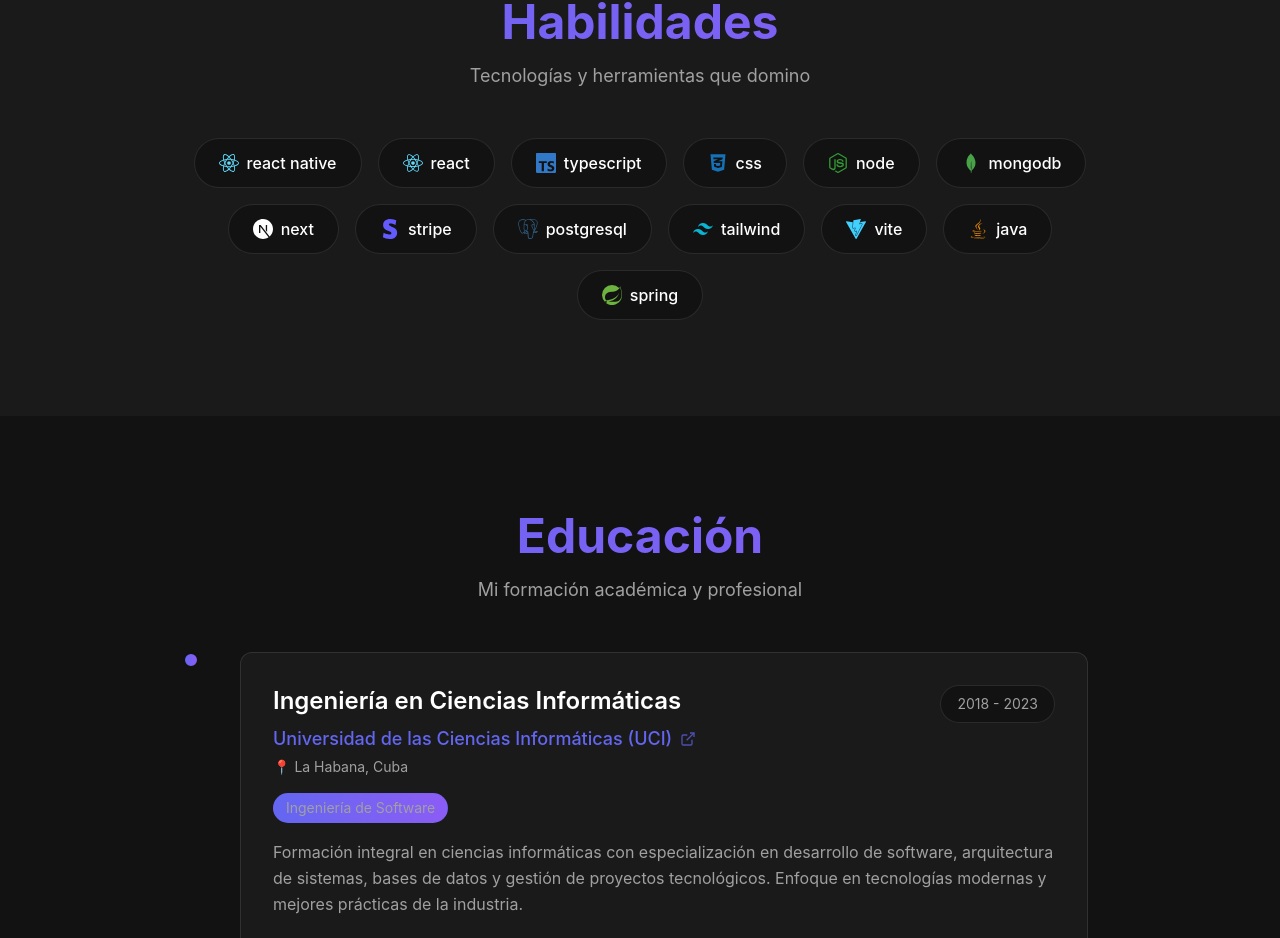
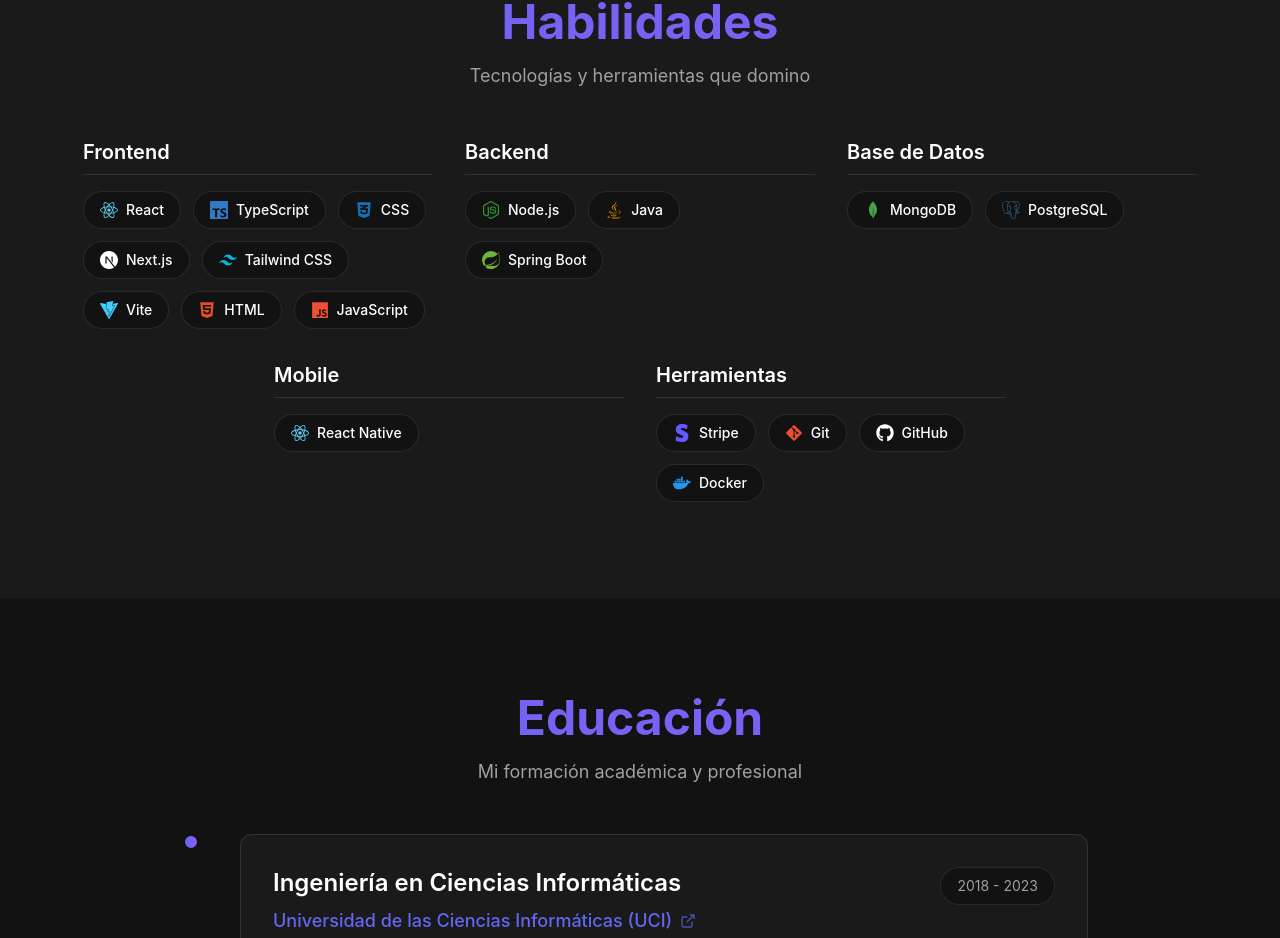
Before and after one commit to jesusfvb/portfolio, a React (Vite) app: page / in a window 1280 px wide. Shown: the part 2442-3380 px from the top of the page. Built offline with nearby package versions, Linux system fonts and the light colour scheme.

Commit message:
refactor(skills): Enhance Skills component to categorize and display skills by type, improving organization and user experience

```diff
--- a/src/domain/constants/skills.constants.tsx
+++ b/src/domain/constants/skills.constants.tsx
@@ -1,11 +1,17 @@
 import type { ReactElement } from "react";
 import {
   FaCss3Alt,
+  FaDocker,
+  FaGitAlt,
+  FaGithub,
+  FaHtml5,
   FaJava,
+  FaJs,
   FaReact
 } from "react-icons/fa";
 import {
   SiMongodb,
+  SiMongoose,
   SiNextdotjs,
   SiNodedotjs,
   SiPostgresql,
@@ -17,63 +23,123 @@
   SiVite
 } from "react-icons/si";
 
+export type SkillCategory = "frontend" | "backend" | "database" | "tools" | "mobile";
+
 interface TechIconMap {
   icon: ReactElement;
   keywords: string[];
+  category: SkillCategory;
+  displayName: string;
 }
 
 export const SKILLS_ICONS: Record<string, TechIconMap> = {
   "react native": {
     icon: <SiReact style={{ color: "#61DAFB" }} />,
     keywords: ["react native", "reactnative"],
+    category: "mobile",
+    displayName: "React Native",
   },
   react: {
     icon: <FaReact style={{ color: "#61DAFB" }} />,
     keywords: ["react"],
+    category: "frontend",
+    displayName: "React",
   },
   typescript: {
     icon: <SiTypescript style={{ color: "#3178C6" }} />,
-    keywords: ["typescript"],
+    keywords: ["typescript", "ts"],
+    category: "frontend",
+    displayName: "TypeScript",
   },
   css: {
     icon: <FaCss3Alt style={{ color: "#1572B6" }} />,
     keywords: ["css"],
+    category: "frontend",
+    displayName: "CSS",
   },
   node: {
     icon: <SiNodedotjs style={{ color: "#339933" }} />,
     keywords: ["node"],
+    category: "backend",
+    displayName: "Node.js",
   },
   mongodb: {
     icon: <SiMongodb style={{ color: "#47A248" }} />,
-    keywords: ["mongodb"],
+    keywords: ["mongodb", "mongo"],
+    category: "database",
+    displayName: "MongoDB",
   },
   next: {
     icon: <SiNextdotjs style={{ color: "#FFFFFF" }} />,
     keywords: ["next"],
+    category: "frontend",
+    displayName: "Next.js",
   },
   stripe: {
     icon: <SiStripe style={{ color: "#635BFF" }} />,
     keywords: ["stripe"],
+    category: "tools",
+    displayName: "Stripe",
   },
   postgresql: {
     icon: <SiPostgresql style={{ color: "#336791" }} />,
     keywords: ["postgresql", "postgres"],
+    category: "database",
+    displayName: "PostgreSQL",
   },
   tailwind: {
     icon: <SiTailwindcss style={{ color: "#06B6D4" }} />,
     keywords: ["tailwind"],
+    category: "frontend",
+    displayName: "Tailwind CSS",
   },
   vite: {
     icon: <SiVite style={{ color: "#41D1FF" }} />,
     keywords: ["vite"],
+    category: "frontend",
+    displayName: "Vite",
   },
   java: {
     icon: <FaJava style={{ color: "#ED8B00" }} />,
     keywords: ["java"],
+    category: "backend",
+    displayName: "Java",
   },
   spring: {
     icon: <SiSpring style={{ color: "#6DB33F" }} />,
-    keywords: ["spring"],
+    keywords: ["spring", "spring boot"],
+    category: "backend",
+    displayName: "Spring Boot",
+  },
+  html: {
+    icon: <FaHtml5 style={{ color: "#E34F26" }} />,
+    keywords: ["html"],
+    category: "frontend",
+    displayName: "HTML",
+  },
+  git: {
+    icon: <FaGitAlt style={{ color: "#F05032" }} />,
+    keywords: ["git"],
+    category: "tools",
+    displayName: "Git",
+  },
+  github: {
+    icon: <FaGithub style={{ color: "#FFFFFF" }} />,
+    keywords: ["github"],
+    category: "tools",
+    displayName: "GitHub",
+  },
+  docker: {
+    icon: <FaDocker style={{ color: "#2496ED" }} />,
+    keywords: ["docker"],
+    category: "tools",
+    displayName: "Docker",
+  },
+  javascript: {
+    icon: <FaJs style={{ color: "#F05032" }} />,
+    keywords: ["javascript"],
+    category: "frontend",
+    displayName: "JavaScript",
   },
 };
 
--- a/src/presentation/components/sections/skills/Skills.tsx
+++ b/src/presentation/components/sections/skills/Skills.tsx
@@ -1,7 +1,44 @@
-import { SKILLS_ICONS } from "@/domain/constants";
+import React from "react";
+import { SKILLS_ICONS, type SkillCategory } from "@/domain/constants";
 
+const categoryLabels: Record<SkillCategory, string> = {
+  frontend: "Frontend",
+  backend: "Backend",
+  database: "Base de Datos",
+  tools: "Herramientas",
+  mobile: "Mobile",
+};
 
 const Skills = () => {
+  // Agrupar habilidades por categoría
+  const skillsByCategory = Object.entries(SKILLS_ICONS).reduce(
+    (acc, [key, skill]) => {
+      const category = skill.category;
+      if (!acc[category]) {
+        acc[category] = [];
+      }
+      acc[category].push({ key, ...skill });
+      return acc;
+    },
+    {} as Record<
+      SkillCategory,
+      Array<{ key: string; icon: React.ReactElement; displayName: string }>
+    >
+  );
+
+  // Orden de las categorías
+  const categoryOrder: SkillCategory[] = [
+    "frontend",
+    "backend",
+    "database",
+    "mobile",
+    "tools",
+  ];
+
+  // Filtrar categorías que tienen habilidades
+  const availableCategories = categoryOrder.filter(
+    (category) => skillsByCategory[category] && skillsByCategory[category].length > 0
+  );
 
   return (
     <section id="skills" className="py-24 bg-[#1a1a1a]">
@@ -12,16 +49,32 @@
         <p className="text-center text-[#a0a0a0] text-lg mb-12">
           Tecnologías y herramientas que domino
         </p>
-        <div className="flex flex-wrap gap-4 justify-center mt-12 max-w-[900px] mx-auto px-4 md:px-0">
-          {Object.entries(SKILLS_ICONS).map(([skill, icon], index) => (
-            <div
-              key={index}
-              className="flex items-center gap-2 px-6 py-3 md:px-6 md:py-3 bg-[#121212] border border-[rgba(255,255,255,0.1)] rounded-full text-base md:text-base font-medium text-white transition-all duration-300 cursor-default hover:bg-linear-to-r hover:from-[#6366f1] hover:to-[#8b5cf6] hover:border-transparent hover:-translate-y-0.5 hover:shadow-[0_5px_15px_rgba(99,102,241,0.3)]"
-            >
-              <span className="flex items-center justify-center text-xl">{icon.icon}</span>
-              <span>{skill}</span>
-            </div>
-          ))}
+        <div className="flex flex-wrap justify-center gap-8 max-w-[1200px] mx-auto px-4 md:px-0">
+          {availableCategories.map((category) => {
+            const skills = skillsByCategory[category];
+            if (!skills || skills.length === 0) return null;
+
+            return (
+              <div key={category} className="flex flex-col w-full md:w-[calc(50%-1rem)] lg:w-[calc(33.333%-1.333rem)] max-w-[350px]">
+                <h3 className="text-xl font-semibold text-white mb-4 pb-2 border-b border-[rgba(255,255,255,0.1)]">
+                  {categoryLabels[category]}
+                </h3>
+                <div className="flex flex-wrap gap-3">
+                  {skills.map((skill) => (
+                    <div
+                      key={skill.key}
+                      className="flex items-center gap-2 px-4 py-2 bg-[#121212] border border-[rgba(255,255,255,0.1)] rounded-full text-sm font-medium text-white transition-all duration-300 cursor-default hover:bg-linear-to-r hover:from-[#6366f1] hover:to-[#8b5cf6] hover:border-transparent hover:-translate-y-0.5 hover:shadow-[0_5px_15px_rgba(99,102,241,0.3)]"
+                    >
+                      <span className="flex items-center justify-center text-lg">
+                        {skill.icon}
+                      </span>
+                      <span>{skill.displayName}</span>
+                    </div>
+                  ))}
+                </div>
+              </div>
+            );
+          })}
         </div>
       </div>
     </section>
```
